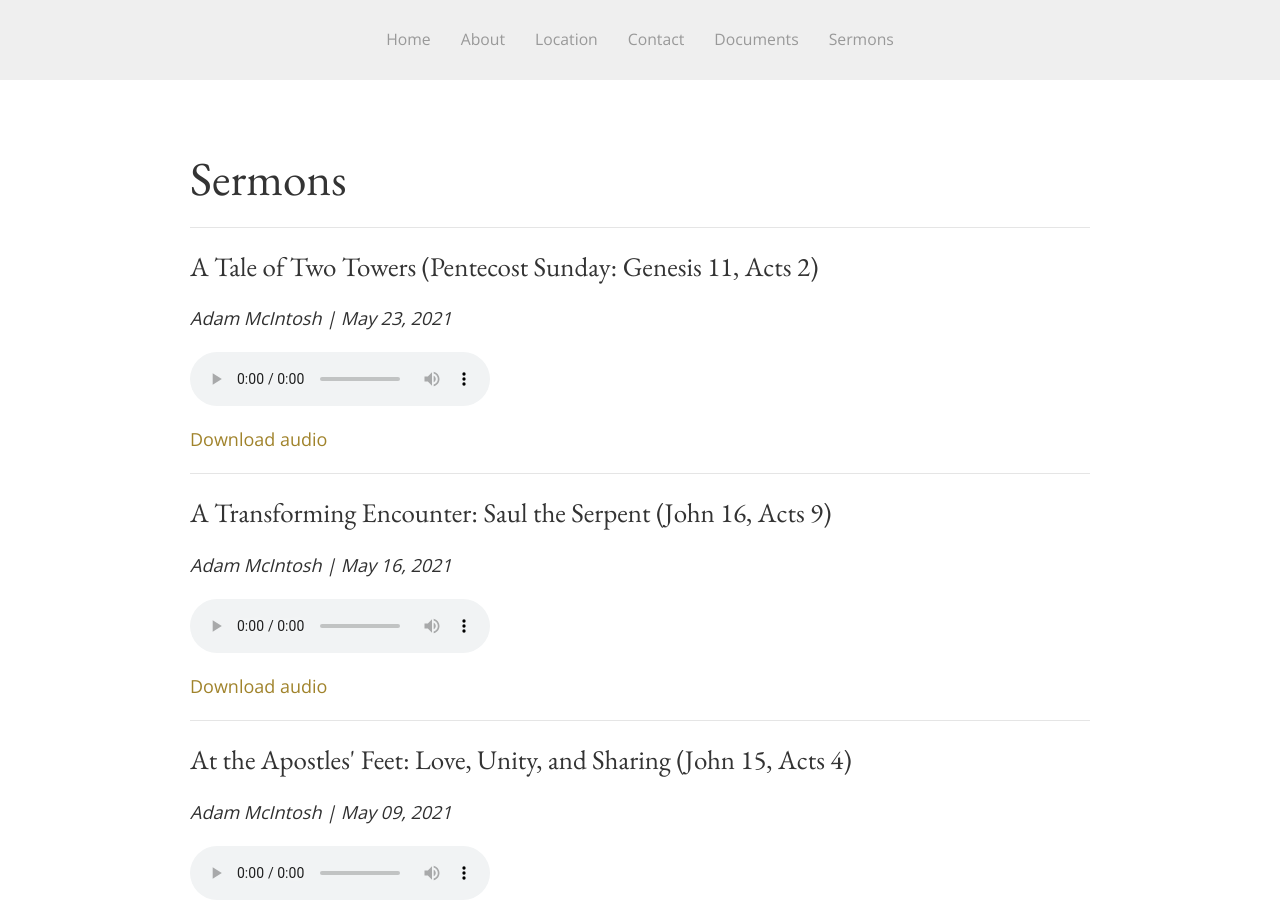
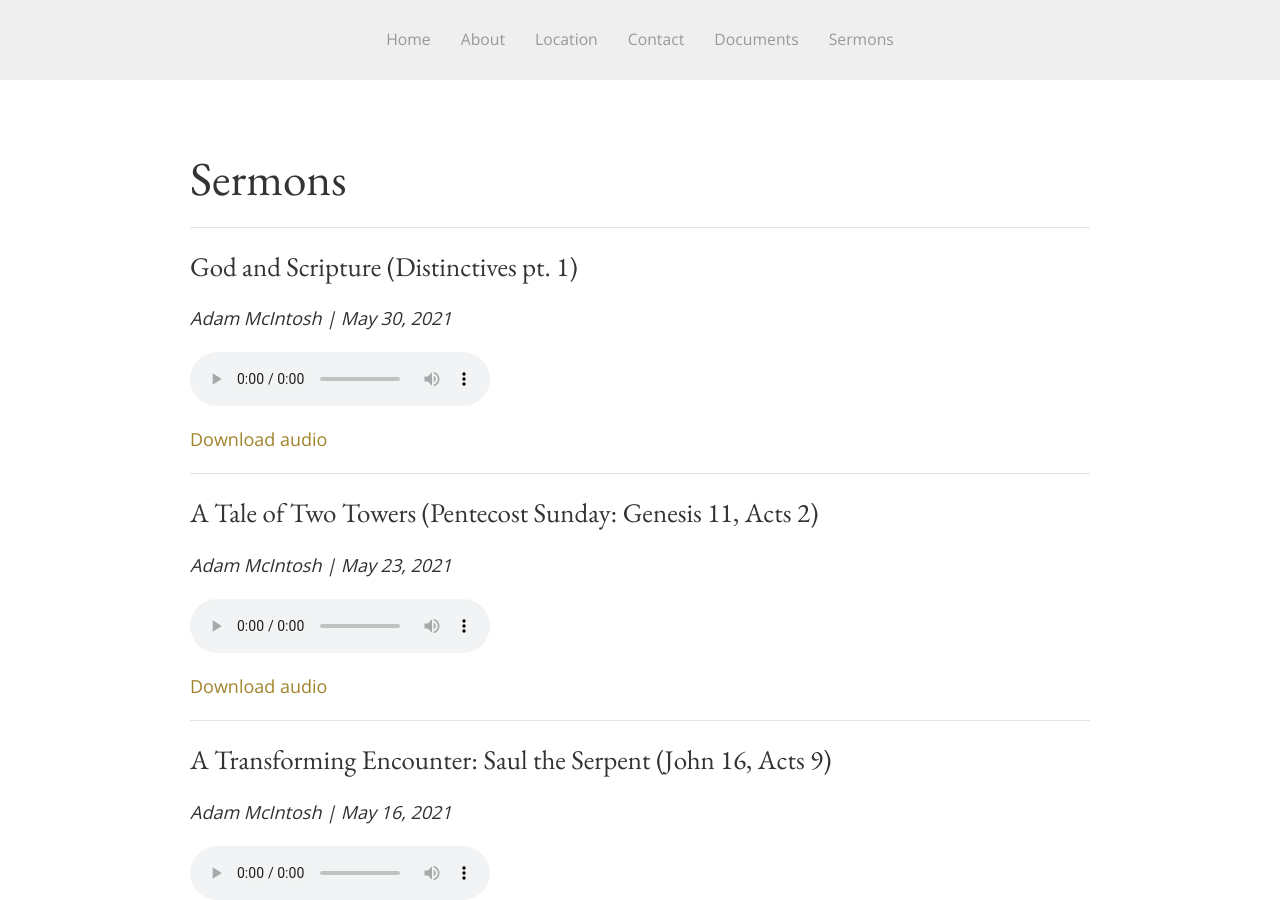
Before and after one commit to SaintDavidsChurch/website, a Jekyll site: the page built from sermons.html, in a window 1280 px wide and 900 px high. Built offline with Jekyll 4.4.1, drawn with Linux system fonts in a browser that asks for light colours.

Commit message:
Updated by InferCMS

```diff
--- a/_data/sermons.yml
+++ b/_data/sermons.yml
@@ -162,3 +162,7 @@
   date: '2021-05-23'
   preacher: Adam McIntosh
   audio_file: https://saintdavids.church/assets/sermons/2021/May/Adam-McIntosh_May23-2021_Acts2-Gen11.mp3
+- title: God and Scripture (Distinctives pt. 1)
+  date: '2021-05-30'
+  preacher: Adam McIntosh
+  audio_file: https://saintdavids.church/assets/sermons/2021/May/Adam-McIntosh_May30-2021_Distinctives1.mp3
```
